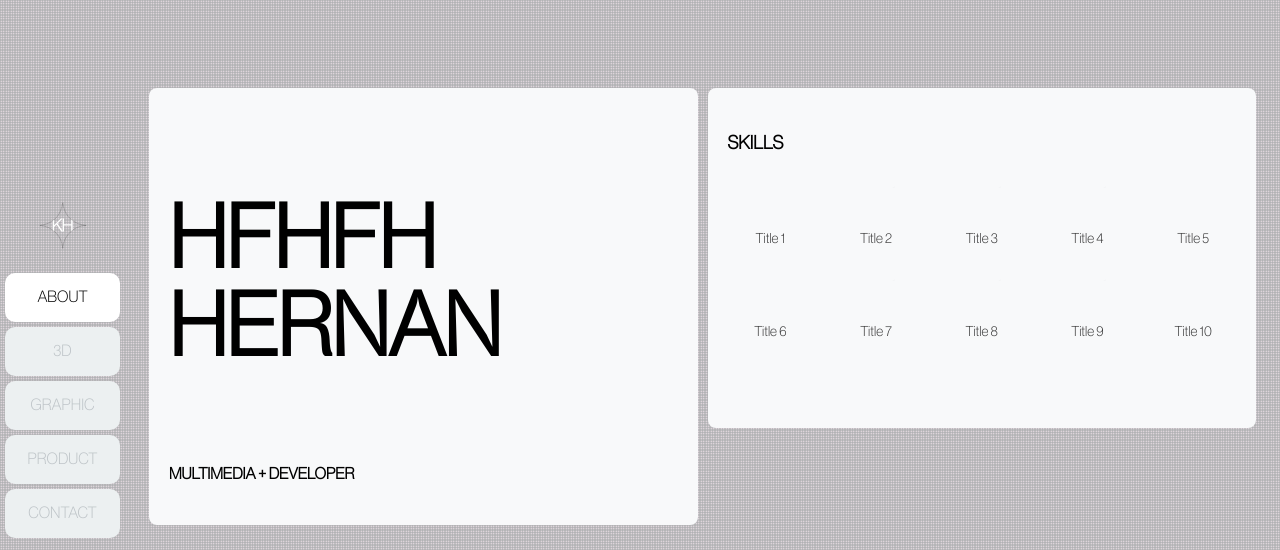
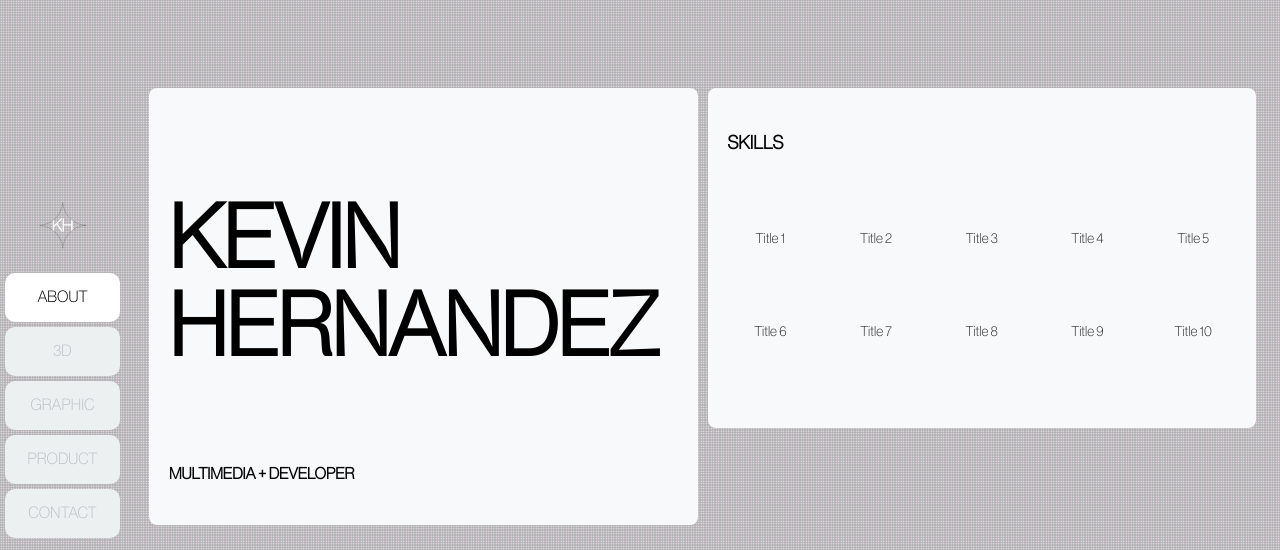
Before and after one commit to kevinohernandez/kevinohernandez2.github.io, a plain HTML site: page index.html in a window 1280 px wide. Shown: the top 550 px of the page. Drawn offline with nearby package versions, Linux system fonts and the light colour scheme.

Commit message:
Update index.html

```diff
--- a/index.html
+++ b/index.html
@@ -710,7 +710,7 @@
               <div class="ec">
 
         <div class="extra-content drop-in">
-           <h3 class="txt">HFHFH <br> HERNAN </h3>
+           <h3 class="txt">KEVIN <br> HERNANDEZ </h3>
           <p><strong>MULTIMEDIA + DEVELOPER</strong></p>
 
 
```
